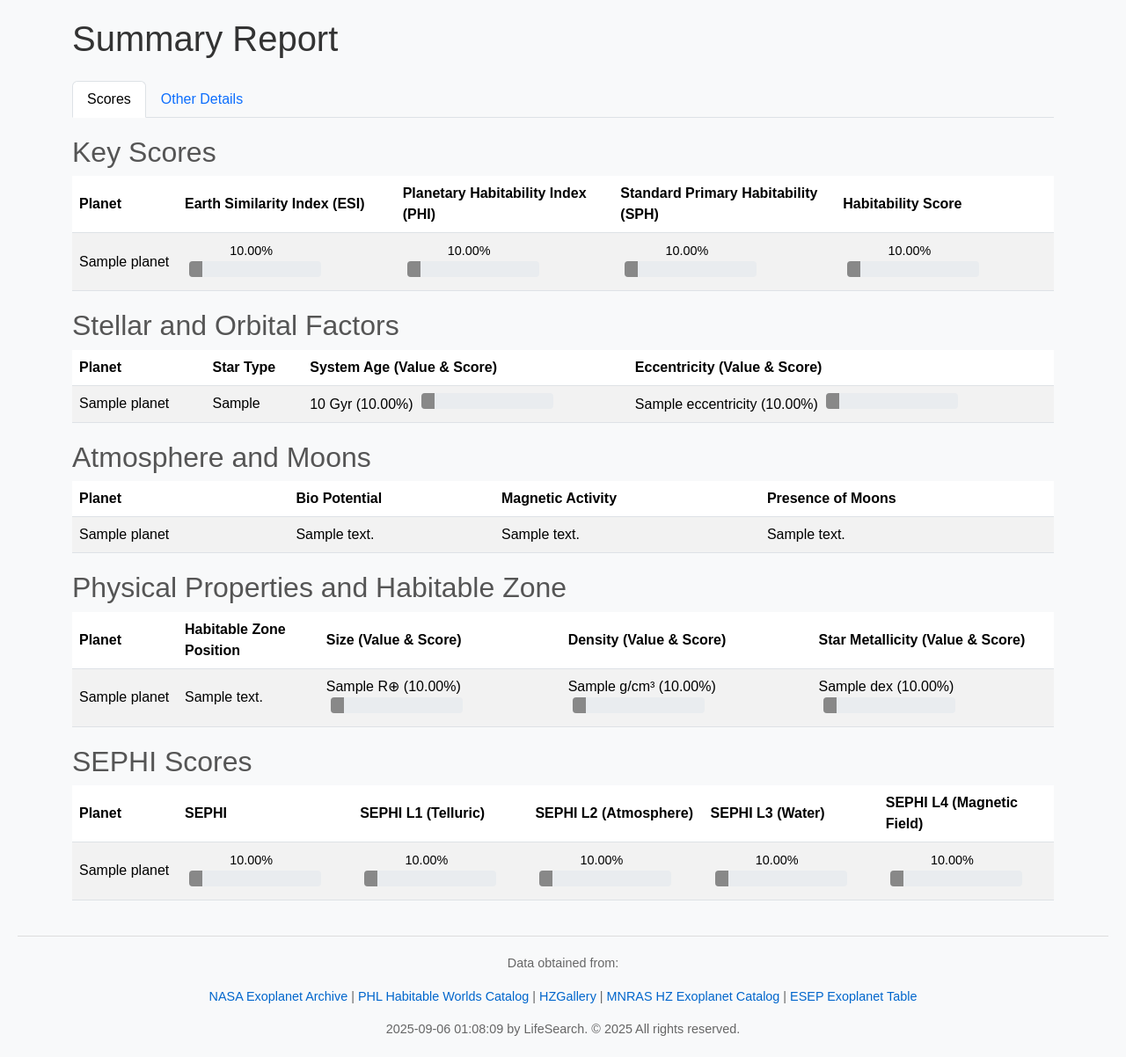
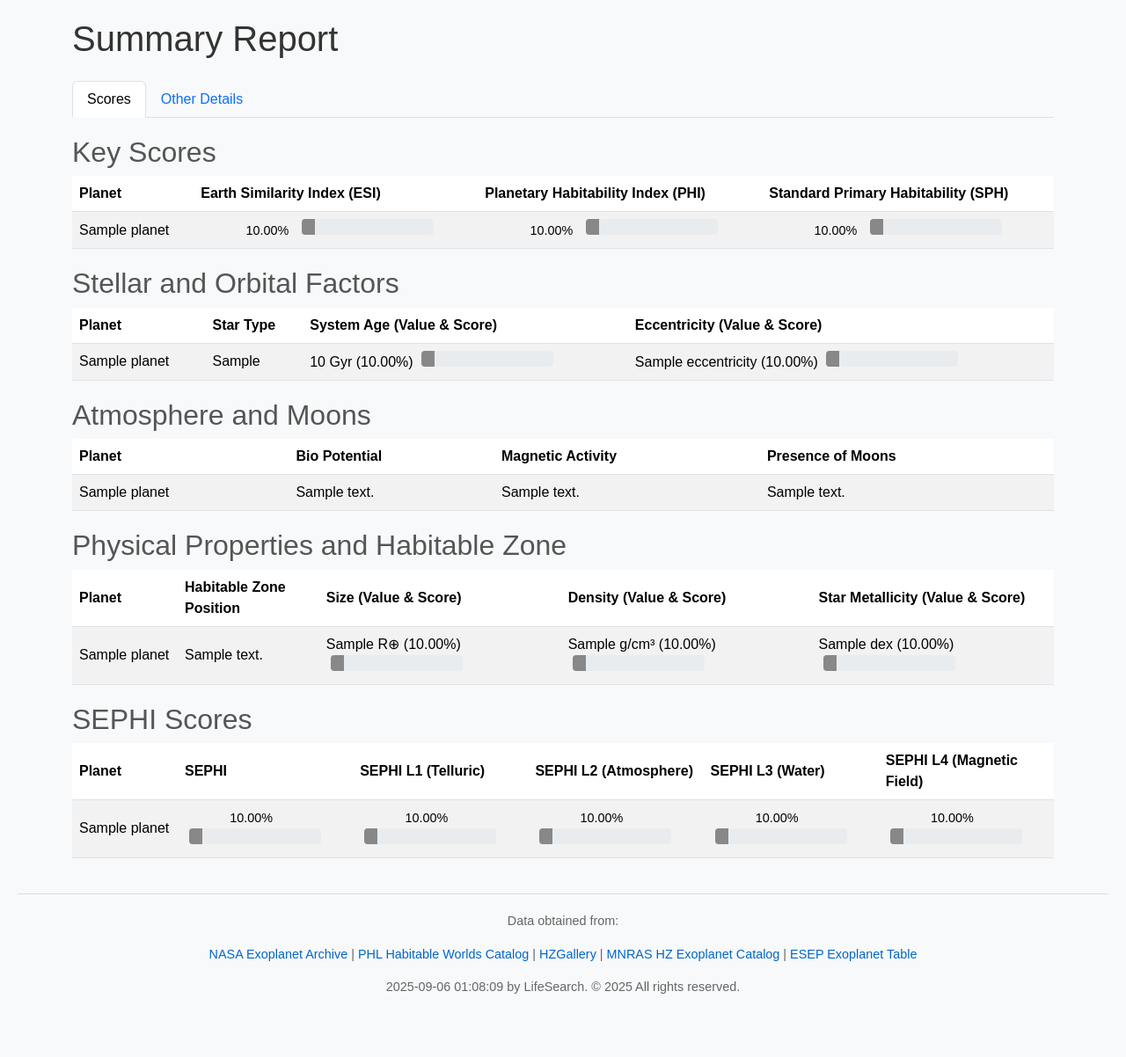
Before and after one commit to pedrogabrielpissarra/lifesearch-project, a Flask app: template app/templates/summary_template.html in a window 1280 px wide. Shown: the whole page at 88% size. After the commit the page ends 1130 px from the top, so only its background shows below. Run offline with Flask 3, Linux system fonts and the light colour scheme; the template is opened without the code that fills it: most values are stand-ins (such as "Sample title", 1, 10 or a date in 2020); parts of the project's set-up code (start-up, migrations or seed data) failed here and were passed over.

Commit message:
new summary template edited

```diff
--- a/app/templates/summary_template.html
+++ b/app/templates/summary_template.html
@@ -46,7 +46,6 @@
                                 <th scope="col">Earth Similarity Index (ESI)</th>
                                 <th scope="col">Planetary Habitability Index (PHI)</th>
                                 <th scope="col">Standard Primary Habitability (SPH)</th>
-                                <th scope="col">Habitability Score</th>
                             </tr>
                         </thead>
                         <tbody>
@@ -69,12 +68,6 @@
                                     <span class="score-value">{{ "%.2f"|format(planet_data.scores.SPH.score) }}%</span>
                                     <div class="progress-custom">
                                         <div class="progress-bar-custom" style="width: {{ planet_data.scores.SPH.score }}%; background-color: {{ planet_data.scores.SPH.color }};"></div>
-                                    </div>
-                                </td>
-                                <td>
-                                    <span class="score-value">{{ "%.2f"|format(planet_data.scores.Habitability.score) }}%</span>
-                                    <div class="progress-custom">
-                                        <div class="progress-bar-custom" style="width: {{ planet_data.scores.Habitability.score }}%; background-color: {{ planet_data.scores.Habitability.color }};"></div>
                                     </div>
                                 </td>
                             </tr>
```
Also changed, not shown: app/templates/combined_template.html (+0 -7 lines).
